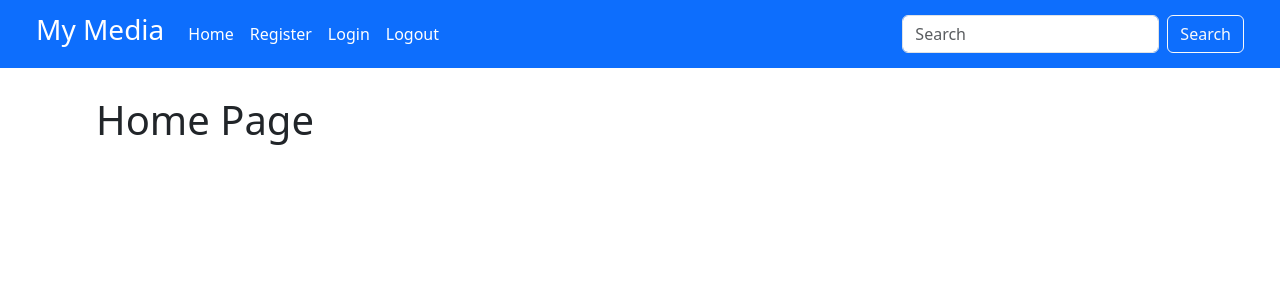
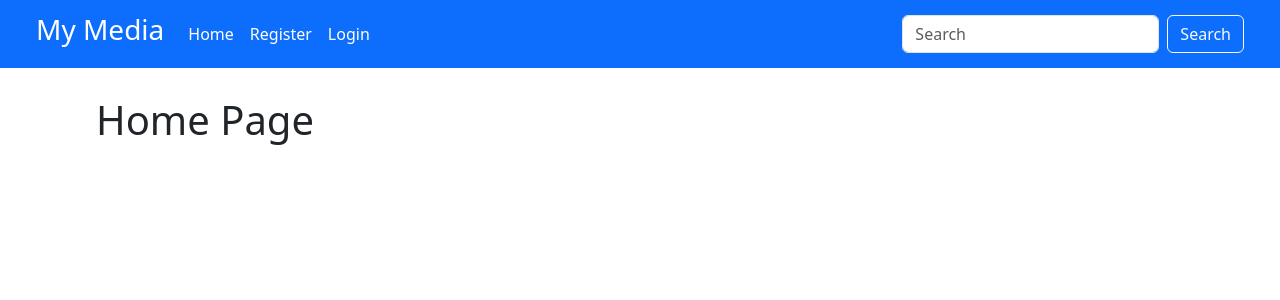
Before and after one commit to stanislavtz/social-media, a Django app: page / in a window 1280 px wide. Shown: the top 300 px of the page. Run offline with Django 5.2, Linux system fonts and the light colour scheme.

Commit message:
Update navbar

```diff
--- a/templates/base.html
+++ b/templates/base.html
@@ -25,15 +25,18 @@
                                 <li class="nav-item">
                                     <a class="nav-link active text-white" aria-current="page" href="{% url 'index' %}">Home</a>
                                 </li>
-                                <li class="nav-item">
-                                    <a class="nav-link text-white" href="#">Register</a>
-                                </li>
-                                <li class="nav-item">
-                                    <a class="nav-link text-white" href="#">Login</a>
-                                </li>
-                                <li class="nav-item">
-                                    <a class="nav-link text-white" href="#">Logout</a>
-                                </li>
+                                {% if session.user.is_authenticated %}
+                                    <li class="nav-item">
+                                        <a class="nav-link text-white" href="#">Logout</a>
+                                    </li>
+                                    {% else %}
+                                    <li class="nav-item">
+                                        <a class="nav-link text-white" href="#">Register</a>
+                                    </li>
+                                    <li class="nav-item">
+                                        <a class="nav-link text-white" href="{% url 'login' %}">Login</a>
+                                    </li>
+                                {% endif %}
                             </ul>
                             <form class="d-flex" role="search">
                                 <input class="form-control me-2" type="search" placeholder="Search" aria-label="Search">
```
